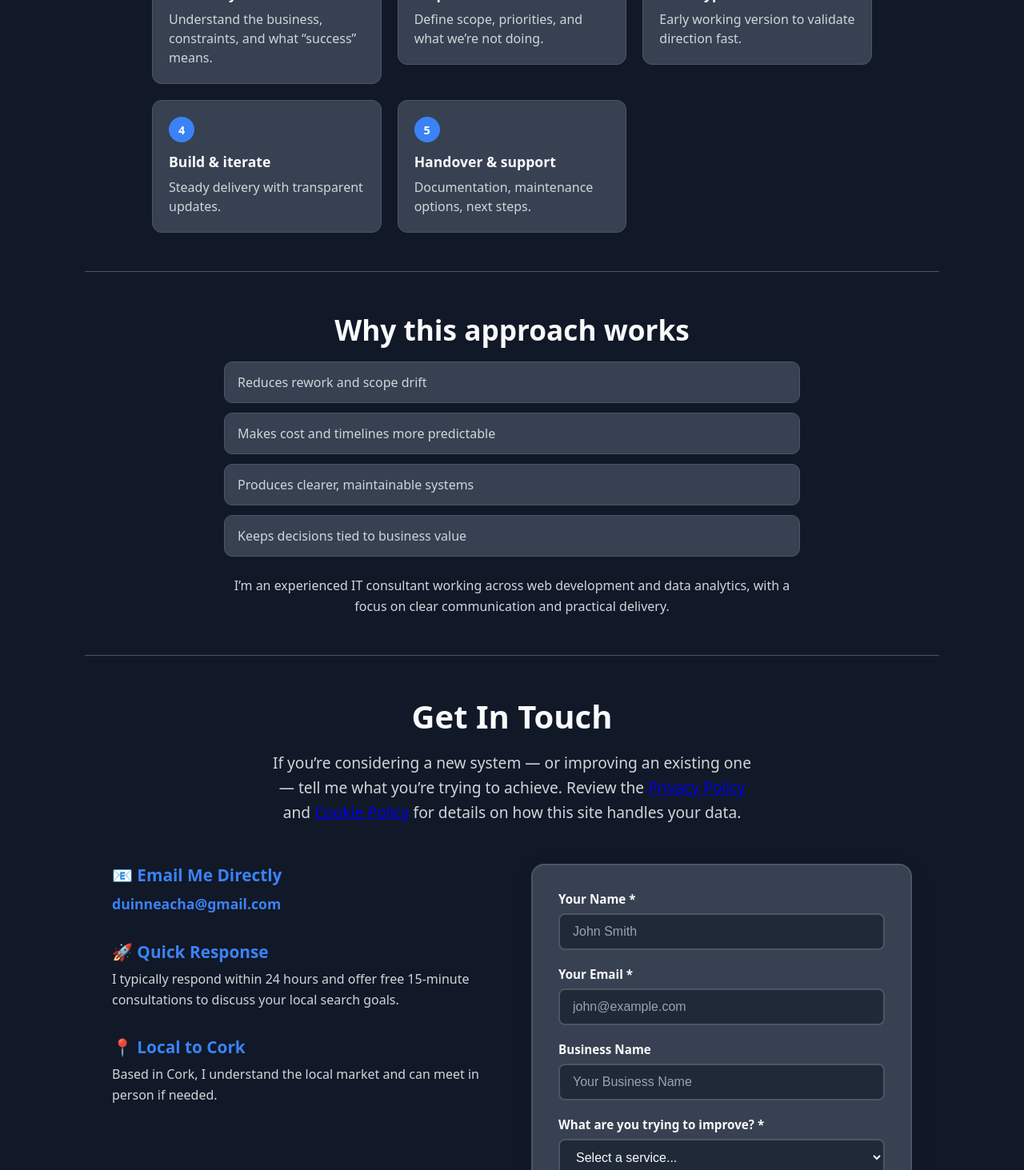
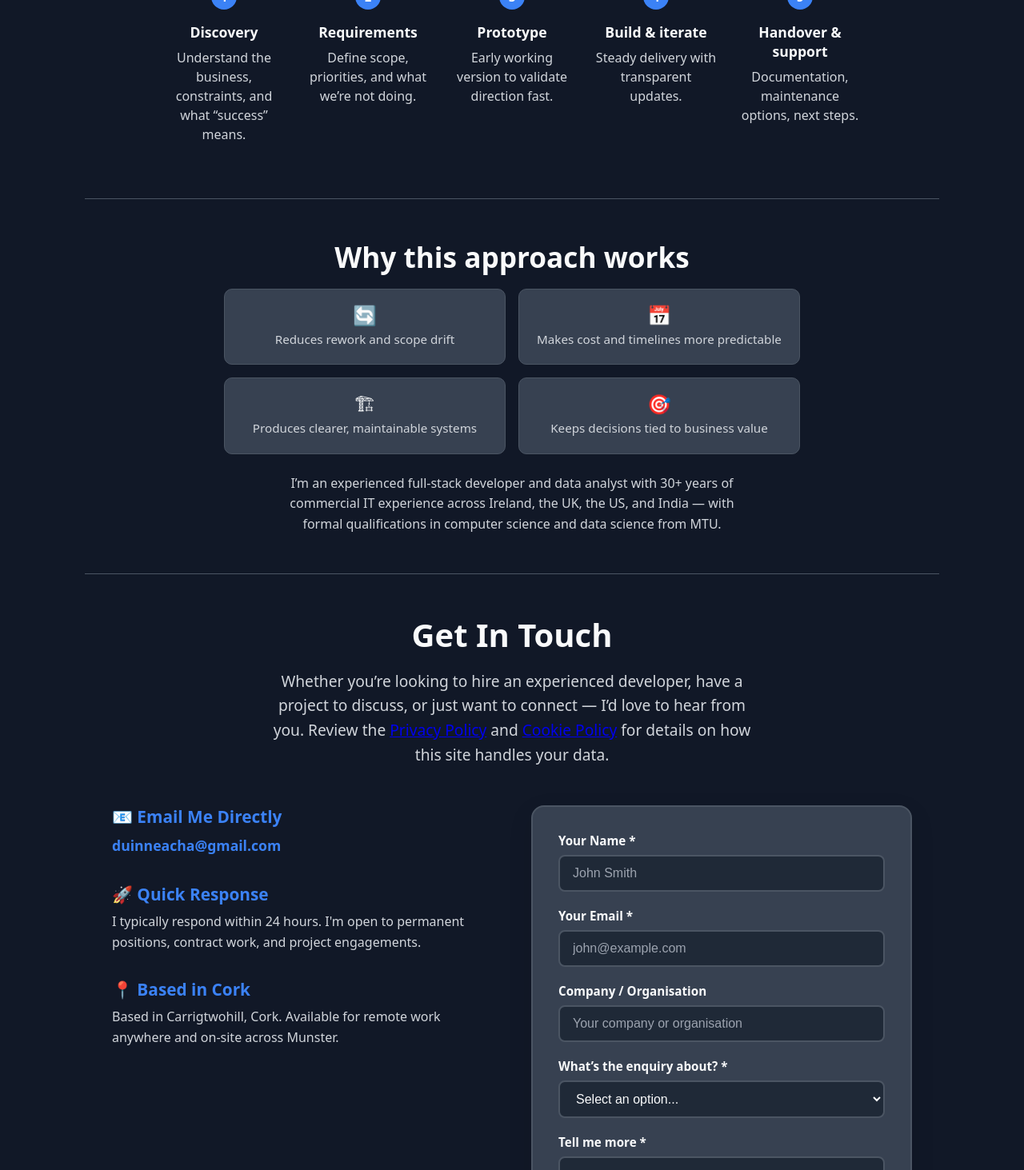
Before and after one commit to duinneacha/adwebsite, a SvelteKit app: page / in a window 1280 px wide. Shown: the part 960-2423 px from the top of the page at 80% size. Built offline with nearby package versions, Linux system fonts and the light colour scheme.

Commit message:
Updates aligning with my expertise

```diff
--- a/src/routes/+layout.svelte
+++ b/src/routes/+layout.svelte
@@ -15,16 +15,16 @@
   <meta property="og:url" content="https://aidandennehy.ie" />
   <meta
     property="og:title"
-    content="Aidan Dennehy - Cork Web Consultant & Local SEO Expert"
+    content="Aidan Dennehy — Full-Stack Developer & Data Analyst"
   />
   <meta
     property="og:description"
-    content="Get found first on Google! Cork-based web consultant helping businesses dominate local search with 25+ years experience. Modern websites, data insights, and AI solutions."
+    content="Full-stack developer and data analyst with 30+ years of commercial IT experience across Ireland, the UK, the US, and India. MSc Data Science & Analytics (MTU, 2024). Based in Cork."
   />
   <meta property="og:image" content="https://aidandennehy.ie/adlogo-dark.png" />
   <meta property="og:image:width" content="1200" />
   <meta property="og:image:height" content="630" />
-  <meta property="og:site_name" content="Aidan Dennehy - Cork Web Consultant" />
+  <meta property="og:site_name" content="Aidan Dennehy — Full-Stack Developer & Data Analyst" />
   <meta property="og:locale" content="en_IE" />
 
   <!-- Twitter -->
@@ -32,11 +32,11 @@
   <meta property="twitter:url" content="https://aidandennehy.ie" />
   <meta
     property="twitter:title"
-    content="Aidan Dennehy - Cork Web Consultant & Local SEO Expert"
+    content="Aidan Dennehy — Full-Stack Developer & Data Analyst"
   />
   <meta
     property="twitter:description"
-    content="Get found first on Google! Cork-based web consultant helping businesses dominate local search with 25+ years experience."
+    content="Full-stack developer and data analyst with 30+ years of commercial IT experience and an MSc in Data Science & Analytics from MTU. Based in Cork, Ireland."
   />
   <meta
     property="twitter:image"
--- a/src/routes/+page.svelte
+++ b/src/routes/+page.svelte
@@ -63,10 +63,10 @@
 </script>
 
 <svelte:head>
-  <title>Cork Web Consultant & SEO Services | Aidan Dennehy</title>
+  <title>Aidan Dennehy — Full-Stack Developer & Data Analyst</title>
   <meta
     name="description"
-    content="Cork-based web consultant helping local businesses with SEO, data analytics, and modern websites. Practical support to grow online in Ireland."
+    content="Full-stack developer and data analyst with 30+ years of commercial IT experience. MSc Data Science & Analytics (MTU, 2024). Based in Carrigtwohill, Cork. Actively seeking employment."
   />
   <link rel="canonical" href="https://www.aidandennehy.ie/" />
 </svelte:head>
@@ -129,15 +129,13 @@
     <div class="hero">
       <img src={logoPath} alt="AD Logo" class="hero-logo" />
       <h1 class="hero-title">
-        Clear, well-defined web and data systems for Cork businesses
+        30+ years of commercial IT experience — now formally qualified in full-stack development and data science.
       </h1>
       <p class="hero-subtitle-text">
-        I help you turn a vague idea or messy process into a reliable,
-        maintainable solution — by defining requirements properly before we
-        build.
+        I've built enterprise systems across Ireland, the UK, the US, and India. I recently completed an MSc in Data Science & Analytics at MTU. I'm actively seeking my next role in full-stack development, data analysis, or both.
       </p>
       <div class="hero-actions">
-        <a class="cta-button" href="#contact">Book a 15-minute call</a>
+        <a class="cta-button" href="#contact">Get in touch</a>
         <a class="cta-button secondary" href="#how-i-work">See how I work</a>
       </div>
     </div>
@@ -185,15 +183,26 @@
   <section class="section">
     <div class="content-block">
       <h2 class="section-title">Why this approach works</h2>
-      <ul class="benefit-list">
-        <li>Reduces rework and scope drift</li>
-        <li>Makes cost and timelines more predictable</li>
-        <li>Produces clearer, maintainable systems</li>
-        <li>Keeps decisions tied to business value</li>
-      </ul>
+      <div class="benefit-grid">
+        <div class="benefit-card">
+          <span class="benefit-icon">🔄</span>
+          <p>Reduces rework and scope drift</p>
+        </div>
+        <div class="benefit-card">
+          <span class="benefit-icon">📅</span>
+          <p>Makes cost and timelines more predictable</p>
+        </div>
+        <div class="benefit-card">
+          <span class="benefit-icon">🏗</span>
+          <p>Produces clearer, maintainable systems</p>
+        </div>
+        <div class="benefit-card">
+          <span class="benefit-icon">🎯</span>
+          <p>Keeps decisions tied to business value</p>
+        </div>
+      </div>
       <p class="credibility-line">
-        I’m an experienced IT consultant working across web development and data
-        analytics, with a focus on clear communication and practical delivery.
+        I’m an experienced full-stack developer and data analyst with 30+ years of commercial IT experience across Ireland, the UK, the US, and India — with formal qualifications in computer science and data science from MTU.
       </p>
     </div>
   </section>
@@ -203,11 +212,9 @@
       <div class="contact-header">
         <h2 class="contact-title">Get In Touch</h2>
         <p class="contact-subtitle">
-          If you’re considering a new system — or improving an existing one —
-          tell me what you’re trying to achieve. Review the
+          Whether you’re looking to hire an experienced developer, have a project to discuss, or just want to connect — I’d love to hear from you. Review the
           <a href="/privacy">Privacy Policy</a> and
-          <a href="/cookies">Cookie Policy</a> for details on how this site handles
-          your data.
+          <a href="/cookies">Cookie Policy</a> for details on how this site handles your data.
         </p>
       </div>
 
@@ -225,16 +232,16 @@
           <div class="contact-item">
             <h3>🚀 Quick Response</h3>
             <p>
-              I typically respond within 24 hours and offer free 15-minute
-              consultations to discuss your local search goals.
+              I typically respond within 24 hours. I'm open to permanent positions,
+              contract work, and project engagements.
             </p>
           </div>
 
           <div class="contact-item">
-            <h3>📍 Local to Cork</h3>
+            <h3>📍 Based in Cork</h3>
             <p>
-              Based in Cork, I understand the local market and can meet in
-              person if needed.
+              Based in Carrigtwohill, Cork. Available for remote work anywhere
+              and on-site across Munster.
             </p>
           </div>
         </div>
@@ -268,44 +275,38 @@
             </div>
 
             <div class="form-group">
-              <label for="business">Business Name</label>
+              <label for="business">Company / Organisation</label>
               <input
                 type="text"
                 id="business"
                 name="business"
-                placeholder="Your Business Name"
+                placeholder="Your company or organisation"
               />
             </div>
 
             <div class="form-group">
-              <label for="service">What are you trying to improve? *</label>
+              <label for="service">What’s the enquiry about? *</label>
               <select id="service" name="service" required>
-                <option value="">Select a service...</option>
-                <option value="Local Search Domination"
-                  >Local Search Domination</option
-                >
-                <option value="Customer Insights Dashboard"
-                  >Customer Insights Dashboard</option
-                >
-                <option value="AI-Powered Website">AI-Powered Website</option>
-                <option value="General Consultation"
-                  >General Consultation</option
-                >
+                <option value="">Select an option...</option>
+                <option value="Employment opportunity">Employment opportunity</option>
+                <option value="Contract / freelance project">Contract / freelance project</option>
+                <option value="Full-stack development work">Full-stack development work</option>
+                <option value="Data analysis / reporting">Data analysis / reporting</option>
+                <option value="General enquiry">General enquiry</option>
               </select>
             </div>
 
             <div class="form-group">
-              <label for="message">Tell me about your goals *</label>
+              <label for="message">Tell me more *</label>
               <textarea
                 id="message"
                 name="message"
                 required
                 rows="5"
-                placeholder="Describe your current challenges and what you'd like to achieve with your online presence..."
+                placeholder="Tell me about the role, project, or opportunity..."
               ></textarea>
               <p class="form-helper">
-                If you’re not sure, describe the situation — we’ll define the
-                requirements together.
+                If you’re not sure where to start, just give me an overview and we’ll go from there.
               </p>
             </div>
 
@@ -548,19 +549,36 @@
   }
 
   .process-grid {
-    display: grid;
-    grid-template-columns: repeat(auto-fit, minmax(220px, 1fr));
-    gap: 20px;
-    align-items: start;
+    display: flex;
+    gap: 0;
+    align-items: flex-start;
   }
 
   .process-card {
-    background: var(--bg-card);
-    border: 1px solid var(--border-color);
-    border-radius: 12px;
-    padding: 20px;
+    flex: 1;
+    display: flex;
+    flex-direction: column;
+    align-items: center;
+    text-align: center;
+    padding: 0 12px 20px;
+    background: transparent;
+    border: none;
+    border-radius: 0;
     overflow: visible;
-    min-height: fit-content;
+    min-height: unset;
+    position: relative;
+  }
+
+  /* Connector line: runs from right edge of this step circle to left edge of next */
+  .process-card:not(:last-child)::after {
+    content: '';
+    position: absolute;
+    top: 16px;
+    left: calc(50% + 16px);
+    width: calc(100% - 32px);
+    height: 2px;
+    background: var(--border-color);
+    z-index: 0;
   }
 
   .process-card h3 {
@@ -585,32 +603,49 @@
     background: var(--accent-color);
     color: #fff;
     font-weight: 700;
-    margin-bottom: 12px;
+    margin-bottom: 16px;
     font-size: 0.9rem;
+    position: relative;
+    z-index: 1;
   }
 
-  .benefit-list {
-    list-style: none;
-    padding: 0;
+  .benefit-grid {
+    display: grid;
+    grid-template-columns: 1fr 1fr;
+    gap: 16px;
+    max-width: 720px;
     margin: 0 auto 24px;
-    max-width: 720px;
-    display: grid;
-    gap: 12px;
   }
 
-  .benefit-list li {
+  .benefit-card {
     background: var(--bg-card);
     border: 1px solid var(--border-color);
     border-radius: 10px;
-    padding: 14px 16px;
+    padding: 20px 16px;
+    display: flex;
+    flex-direction: column;
+    align-items: center;
+    text-align: center;
+    gap: 8px;
+  }
+
+  .benefit-icon {
+    font-size: 1.5rem;
+    line-height: 1;
+  }
+
+  .benefit-card p {
+    margin: 0;
     color: var(--text-secondary);
+    font-size: 0.95rem;
+    line-height: 1.4;
   }
 
   .credibility-line {
     text-align: center;
     color: var(--text-secondary);
     margin: 0 auto;
-    max-width: 720px;
+    max-width: 600px;
     line-height: 1.6;
   }
 
@@ -883,6 +918,29 @@
       order: 1;
     }
 
+    /* Timeline → vertical card stack on mobile */
+    .process-grid {
+      flex-direction: column;
+      gap: 12px;
+    }
+
+    .process-card {
+      padding: 16px;
+      background: var(--bg-card);
+      border: 1px solid var(--border-color);
+      border-radius: 12px;
+      text-align: left;
+      align-items: flex-start;
+    }
+
+    .process-card::after {
+      display: none;
+    }
+
+    .process-step {
+      margin-bottom: 12px;
+    }
+
   }
 
   @media (max-width: 480px) {
@@ -890,5 +948,9 @@
       font-size: 1.8rem;
     }
 
+    .benefit-grid {
+      grid-template-columns: 1fr;
+    }
+
   }
 </style>
```
Also changed, not shown: src/routes/about/+page.svelte (+39 -53 lines), src/routes/services/+page.svelte (+28 -59 lines), 1 other file (tests, documents, lock files or other folders).
